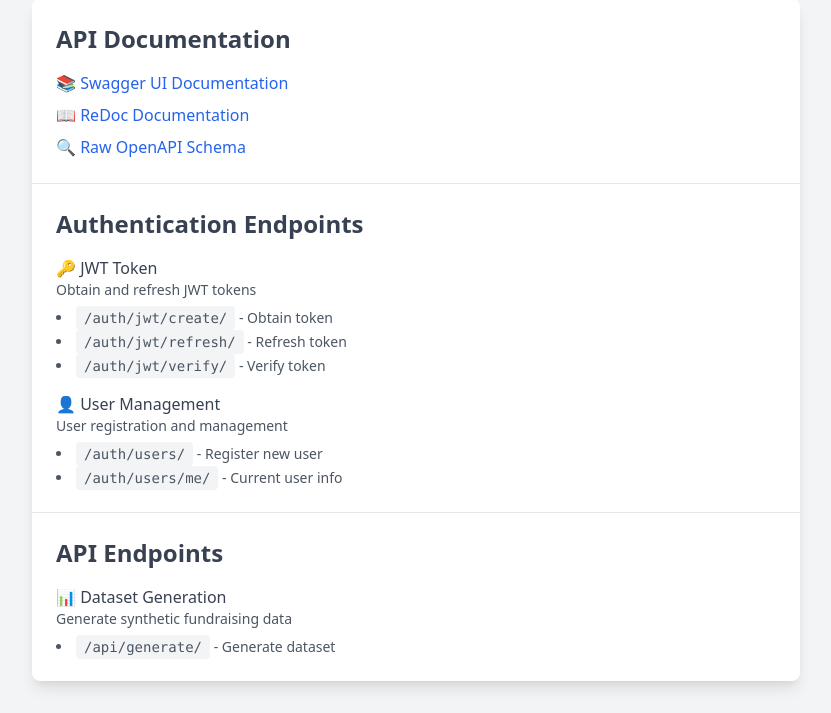
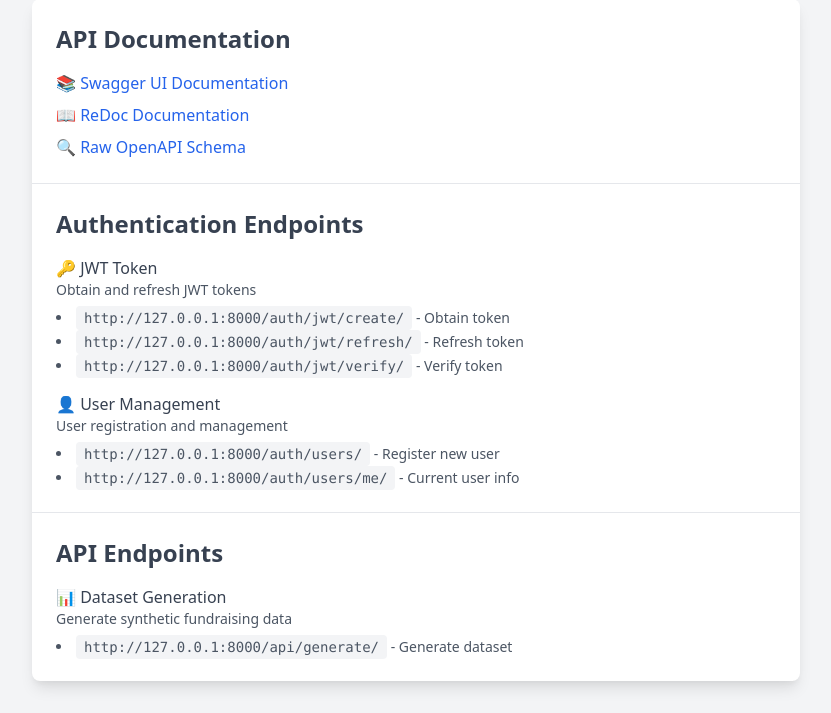
Before and after one commit to pmboutet/BackendFundraisingDataSetGenerator, a Django app: page / in a window 1280 px wide. Shown: the part 105-818 px from the top of the page, without its empty margins (224-1055 px from the left). Run offline with Django 4.2, Linux system fonts and the light colour scheme.

Commit message:
Update home template with explicit HTTP URLs

```diff
--- a/templates/home.html
+++ b/templates/home.html
@@ -2,7 +2,8 @@
 <html>
 <head>
     <title>Fundraising Dataset Generator API</title>
-    <link href="https://cdn.jsdelivr.net/npm/tailwindcss@2.2.19/dist/tailwind.min.css" rel="stylesheet">
+    <meta http-equiv="Content-Security-Policy" content="upgrade-insecure-requests">
+    <link href="http://cdn.jsdelivr.net/npm/tailwindcss@2.2.19/dist/tailwind.min.css" rel="stylesheet">
 </head>
 <body class="bg-gray-100">
     <div class="container mx-auto px-4 py-8">
@@ -13,9 +14,9 @@
             <div class="p-6 border-b">
                 <h2 class="text-2xl font-semibold mb-4 text-gray-700">API Documentation</h2>
                 <div class="space-y-2">
-                    <a href="/api/docs/" class="block text-blue-600 hover:text-blue-800">📚 Swagger UI Documentation</a>
-                    <a href="/api/redoc/" class="block text-blue-600 hover:text-blue-800">📖 ReDoc Documentation</a>
-                    <a href="/api/schema/" class="block text-blue-600 hover:text-blue-800">🔍 Raw OpenAPI Schema</a>
+                    <a href="http://127.0.0.1:8000/api/docs/" class="block text-blue-600 hover:text-blue-800">📚 Swagger UI Documentation</a>
+                    <a href="http://127.0.0.1:8000/api/redoc/" class="block text-blue-600 hover:text-blue-800">📖 ReDoc Documentation</a>
+                    <a href="http://127.0.0.1:8000/api/schema/" class="block text-blue-600 hover:text-blue-800">🔍 Raw OpenAPI Schema</a>
                 </div>
             </div>
 
@@ -27,17 +28,17 @@
                         <h3 class="font-medium text-gray-700">🔑 JWT Token</h3>
                         <p class="text-sm text-gray-600 mb-2">Obtain and refresh JWT tokens</p>
                         <ul class="list-disc list-inside text-sm space-y-1 text-gray-600">
-                            <li><code class="bg-gray-100 px-2 py-1 rounded">/auth/jwt/create/</code> - Obtain token</li>
-                            <li><code class="bg-gray-100 px-2 py-1 rounded">/auth/jwt/refresh/</code> - Refresh token</li>
-                            <li><code class="bg-gray-100 px-2 py-1 rounded">/auth/jwt/verify/</code> - Verify token</li>
+                            <li><code class="bg-gray-100 px-2 py-1 rounded">http://127.0.0.1:8000/auth/jwt/create/</code> - Obtain token</li>
+                            <li><code class="bg-gray-100 px-2 py-1 rounded">http://127.0.0.1:8000/auth/jwt/refresh/</code> - Refresh token</li>
+                            <li><code class="bg-gray-100 px-2 py-1 rounded">http://127.0.0.1:8000/auth/jwt/verify/</code> - Verify token</li>
                         </ul>
                     </div>
                     <div>
                         <h3 class="font-medium text-gray-700">👤 User Management</h3>
                         <p class="text-sm text-gray-600 mb-2">User registration and management</p>
                         <ul class="list-disc list-inside text-sm space-y-1 text-gray-600">
-                            <li><code class="bg-gray-100 px-2 py-1 rounded">/auth/users/</code> - Register new user</li>
-                            <li><code class="bg-gray-100 px-2 py-1 rounded">/auth/users/me/</code> - Current user info</li>
+                            <li><code class="bg-gray-100 px-2 py-1 rounded">http://127.0.0.1:8000/auth/users/</code> - Register new user</li>
+                            <li><code class="bg-gray-100 px-2 py-1 rounded">http://127.0.0.1:8000/auth/users/me/</code> - Current user info</li>
                         </ul>
                     </div>
                 </div>
@@ -51,7 +52,7 @@
                         <h3 class="font-medium text-gray-700">📊 Dataset Generation</h3>
                         <p class="text-sm text-gray-600 mb-2">Generate synthetic fundraising data</p>
                         <ul class="list-disc list-inside text-sm space-y-1 text-gray-600">
-                            <li><code class="bg-gray-100 px-2 py-1 rounded">/api/generate/</code> - Generate dataset</li>
+                            <li><code class="bg-gray-100 px-2 py-1 rounded">http://127.0.0.1:8000/api/generate/</code> - Generate dataset</li>
                         </ul>
                     </div>
                 </div>
```
